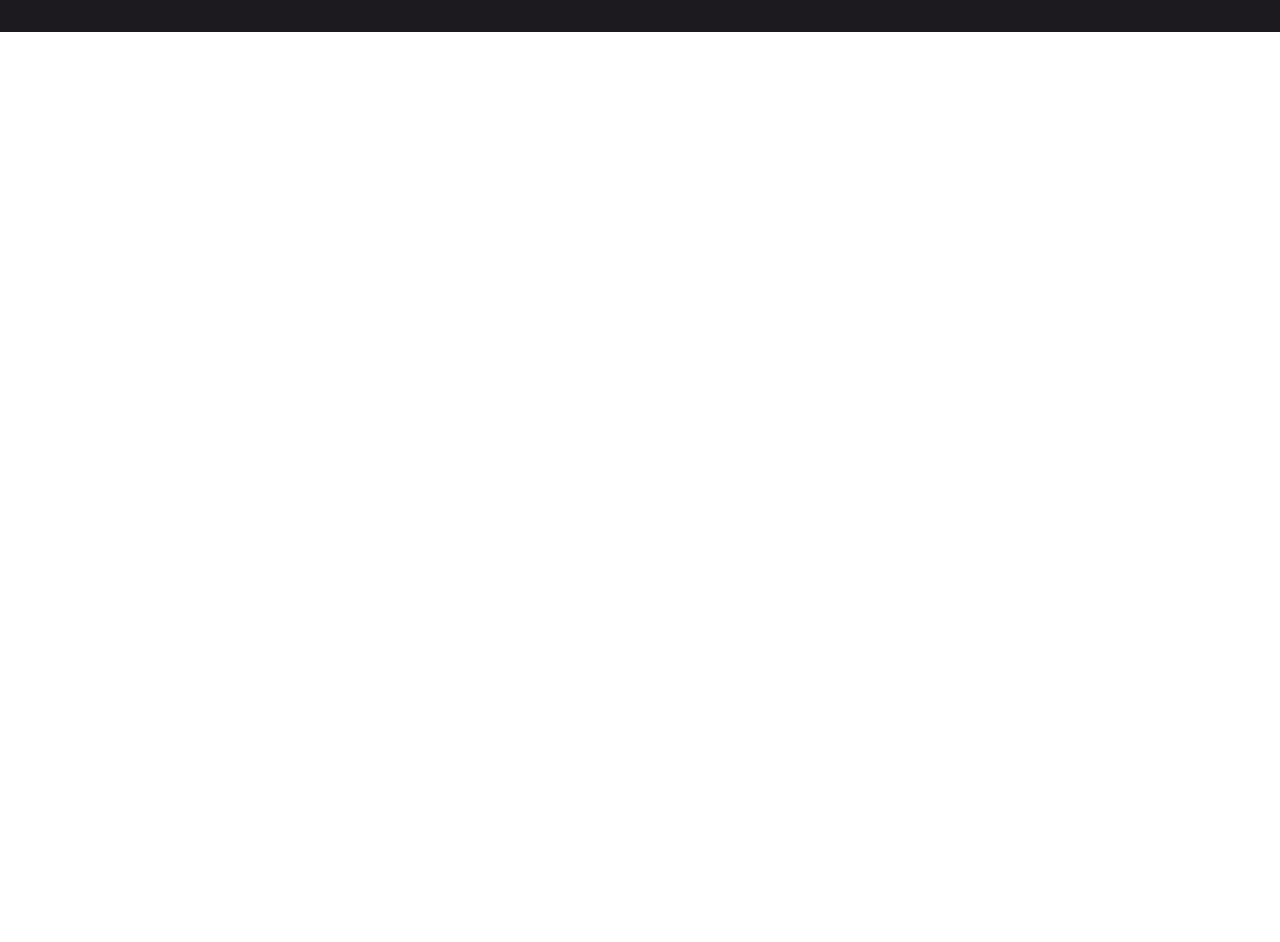
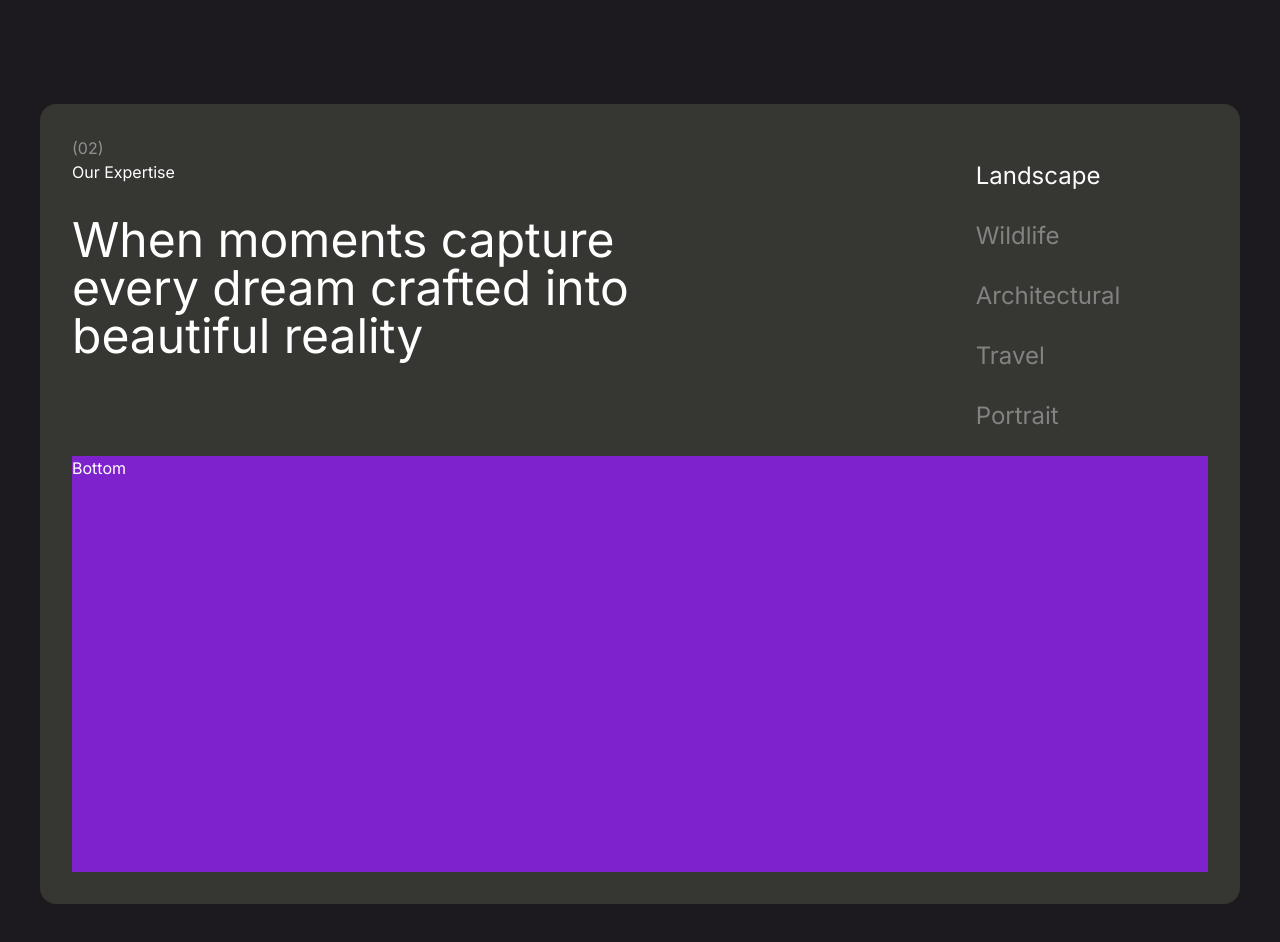
Before and after one commit to owuraku-zenas/creacy-photography-agency, a Next.js app: page / in a window 1280 px wide. Shown: the part 1200-2142 px from the top of the page. Before the commit the page ends 1232 px from the top, so only its background shows below. Built offline with nearby package versions, Linux system fonts and the light colour scheme.

Commit message:
Expertise skeleton

```diff
--- a/src/app/page.tsx
+++ b/src/app/page.tsx
@@ -1,4 +1,5 @@
 import About from "@/sections/About";
+import Expertise from "@/sections/Expertise";
 import Hero from "@/sections/Hero";
 import Image from "next/image";
 
@@ -7,6 +8,7 @@ export default function Home() {
     <main className="flex min-h-screen flex-col items-center justify-between gap-10 bg-[#1C1A1F] text-white md:gap-28 md:p-10">
       <Hero />
       <About />
+      <Expertise />
     </main>
   );
 }
--- /dev/null
+++ b/src/sections/Expertise.tsx
@@ -0,0 +1,33 @@
+import React from 'react'
+
+type Props = {}
+
+const Expertise = (props: Props) => {
+    return (
+        <div className='flex h-full min-h-screen w-full max-w-7xl flex-col bg-[#363733] p-8 md:rounded-2xl'>
+            <div className="flex justify-between">
+                <div className="flex w-full max-w-xl flex-col gap-8">
+                    <div className="flex flex-col">
+                        <p className='text-[#90908F]'>{"(02)"}</p>
+                        <p className='text-white'>Our Expertise</p>
+                    </div>
+                    <p className='text-3xl lg:text-4xl xl:text-5xl'>
+                        When moments capture every dream crafted into beautiful reality
+                    </p>
+                </div>
+                <div className="right flex w-full flex-col items-center p-6 text-2xl md:max-w-xs">
+                    <ul className='flex flex-col gap-7 text-left text-[#828380]'>
+                        <li className='cursor-pointer text-[#FCFCFC] transition-colors duration-300 ease-in-out'>Landscape</li>
+                        <li className='cursor-pointer transition-colors duration-300 ease-in-out hover:text-[#FCFCFC]'>Wildlife</li>
+                        <li className='cursor-pointer transition-colors duration-300 ease-in-out hover:text-[#FCFCFC]'>Architectural</li>
+                        <li className='cursor-pointer transition-colors duration-300 ease-in-out hover:text-[#FCFCFC]'>Travel</li>
+                        <li className='cursor-pointer transition-colors duration-300 ease-in-out hover:text-[#FCFCFC]'>Portrait</li>
+                    </ul>
+                </div>
+            </div>
+            <div className="bottom h-full flex-[1] bg-purple-700">Bottom</div>
+        </div>
+    )
+}
+
+export default Expertise
```
